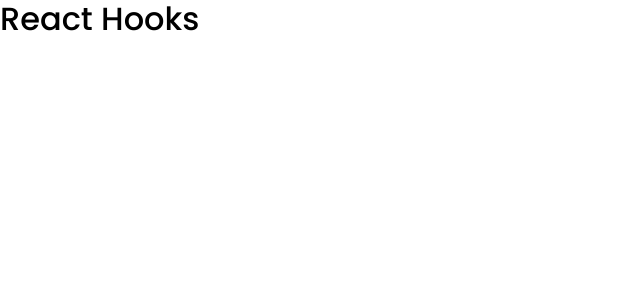
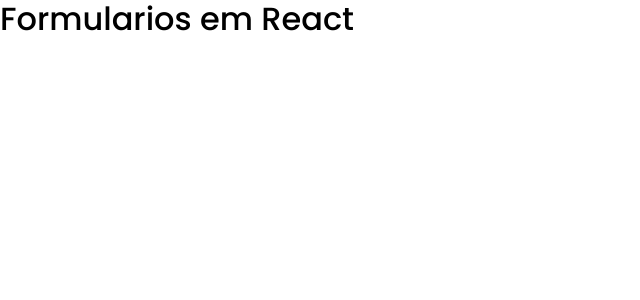
Before and after one commit to pedrodruviaro/origamid-react, a React (Create React App) app: page / in a window 1280 px wide. Shown: the top 300 px of the page, without its empty margins (0-640 px from the left). Built offline with nearby package versions, Linux system fonts and the light colour scheme.

Commit message:
finalizando capitulo 03

```diff
--- a/src/App.js
+++ b/src/App.js
@@ -1,7 +1,9 @@
+import { Formularios } from "./Formularios";
+
 export const App = () => {
     return (
         <>
-            <h1>React Hooks</h1>
+            <Formularios />
         </>
     );
 };
--- /dev/null
+++ b/src/Formularios.jsx
@@ -0,0 +1,7 @@
+export const Formularios = () => {
+    return (
+        <div>
+            <h1>Formularios em React</h1>
+        </div>
+    );
+};
```
